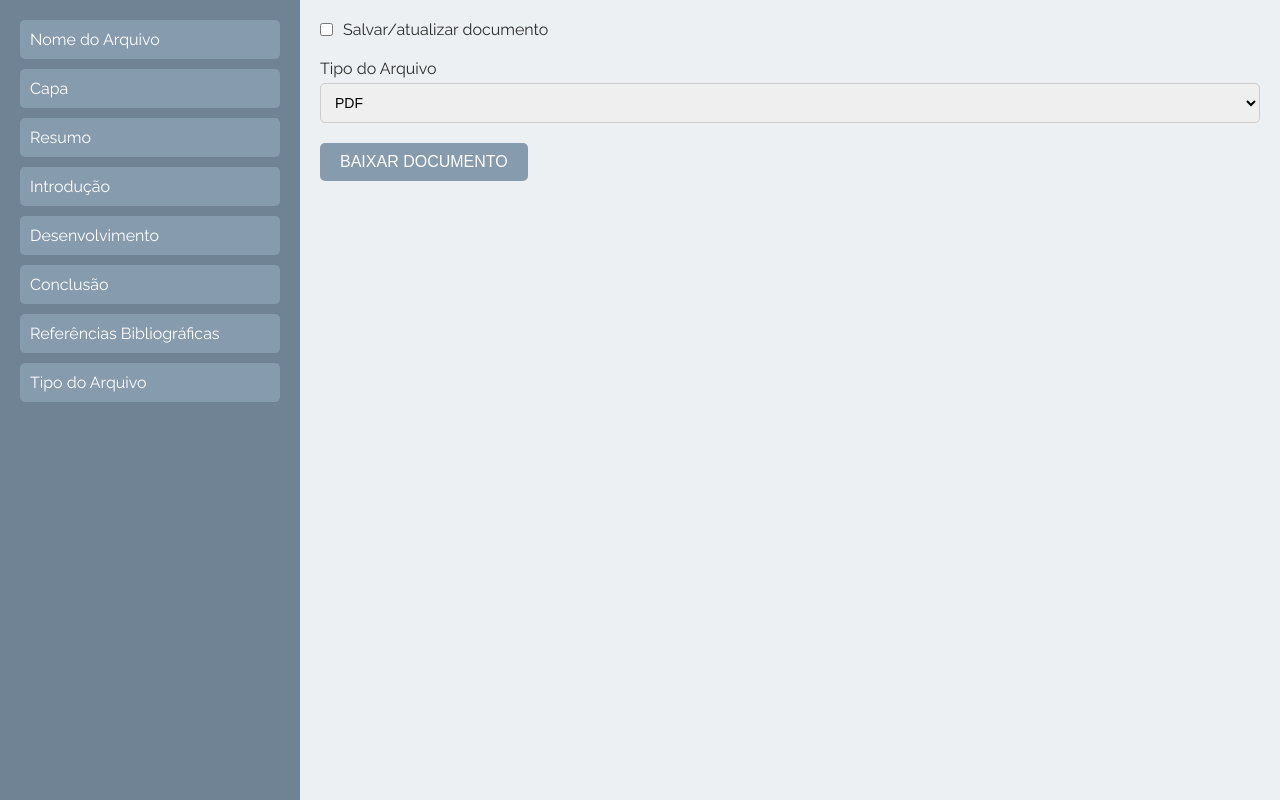
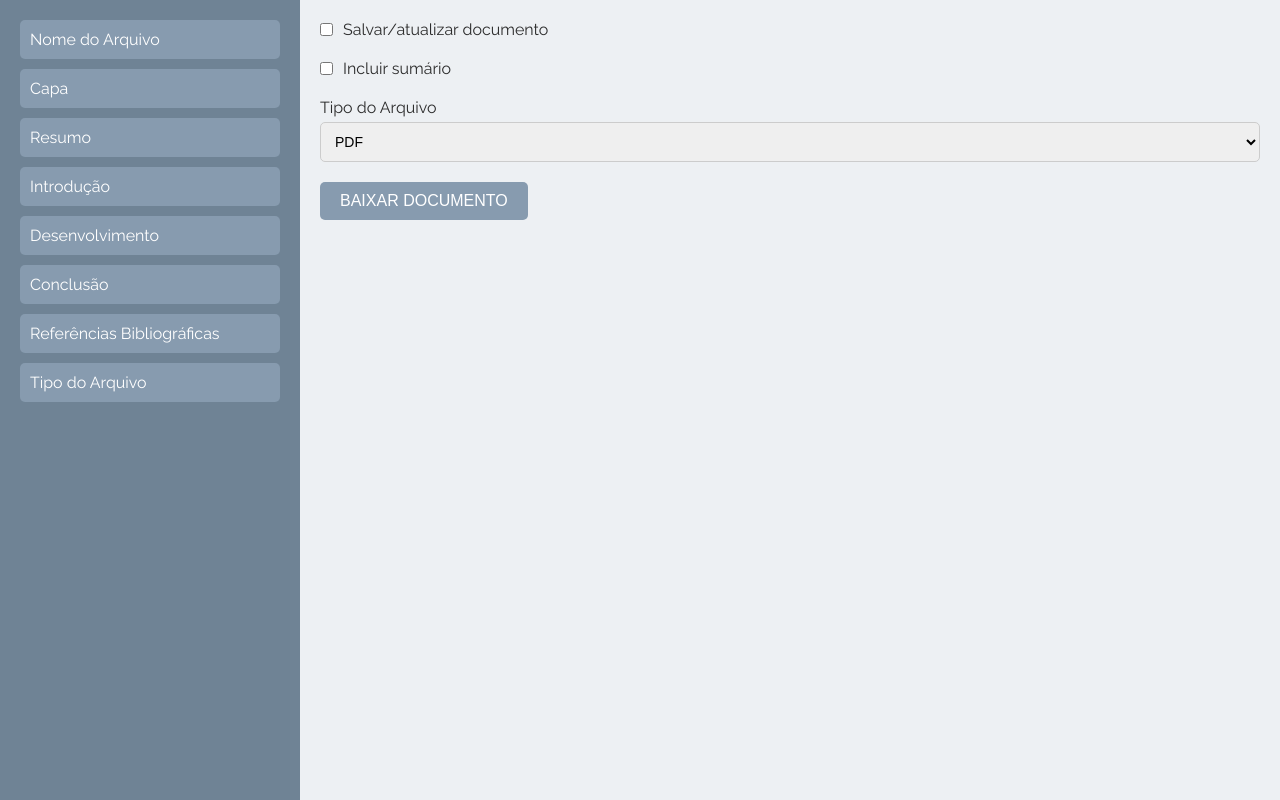
Before and after one commit to maymarquee/ABNT_Model, a Django app: page /formatador/ in a window 1280 px wide, after a click on "Tipo do Arquivo". Run offline with Django 5.2, Linux system fonts and the light colour scheme; a user stored in the database is signed in.

Commit message:
adicionando checkbox para incluir sumário

```diff
--- a/abnt_model/views.py
+++ b/abnt_model/views.py
@@ -310,8 +310,8 @@ def formatador(request, pk=None):
         analise_discussao = request.POST.get("analise_discussao", "")
         conclusao = request.POST.get("conclusao", "")
         referencias = request.POST.get("referencias", "")
-        checkbox = request.POST.get("salvar_modelo","")
-
+        salvar_modelo = request.POST.get("salvar_modelo","")
+        incluir_sumario = request.POST.get("incluir_sumario","")
         dados = {
             'url_imagem': url_imagem,
             'titulo': titulo,
@@ -334,7 +334,7 @@ def formatador(request, pk=None):
             "conclusao": conclusao,
             "referencias": referencias,
         }
-        if checkbox == 'on':
+        if salvar_modelo == 'on':
             defaults = dados.copy()
             defaults["user"]= request.user
             modelo_trabalho = Simple_TCC.objects.update_or_create(
@@ -370,18 +370,19 @@ def formatador(request, pk=None):
         html_string = render_to_string('abnt_model/documento.html', dados)
         pdf_file = HTML(string=html_string).write_pdf()
 
-        sumario, paginas, titulos, subtitulos = geradorDeSumario(pdf_file)
-        buscar =  ['#introducao','#problematizacao','#justificativa','#questao_geral','#objetivo', '#metodologia','#desenvolvimento','#analise_discussao','#conclusao','#referencias']
+        if incluir_sumario == 'on':
+            sumario, paginas, titulos, subtitulos = geradorDeSumario(pdf_file)
+            buscar =  ['#introducao','#problematizacao','#justificativa','#questao_geral','#objetivo', '#metodologia','#desenvolvimento','#analise_discussao','#conclusao','#referencias']
 
-        combina = zip(sumario, buscar, paginas)
-        dados['pontos'] = ' . '*70
-        dados['sumario'] = sumario
-        dados['paginas'] = paginas
-        dados['buscar'] = buscar
-        dados['combina'] = combina
-        dados['titulos'] = titulos
-        dados['subtitulos'] = subtitulos
-        pdf_file = adicionarSumario(dados)
+            combina = zip(sumario, buscar, paginas)
+            dados['pontos'] = ' . '*70
+            dados['sumario'] = sumario
+            dados['paginas'] = paginas
+            dados['buscar'] = buscar
+            dados['combina'] = combina
+            dados['titulos'] = titulos
+            dados['subtitulos'] = subtitulos
+            pdf_file = adicionarSumario(dados)
 
         if tipo_do_arquivo == 'pdf':
             response = HttpResponse(pdf_file, content_type='application/pdf')
--- a/static/script/index.js
+++ b/static/script/index.js
@@ -2,9 +2,9 @@ function toggleDarkMode(event) {
     event.preventDefault();
 
     const body = document.body;
-    body.classList.toggle('dark-mode'); // adiciona ou remove a classe 'dark-mode'
+    body.classList.toggle('dark-mode');
 
-    // se o modo escuro está ativado, salva a preferência no localStorage
+
     if (body.classList.contains('dark-mode')) {
         localStorage.setItem('darkMode', 'enabled');
     } else {
@@ -12,17 +12,17 @@ function toggleDarkMode(event) {
     }
 }
 
-// carrega a preferência de dark mode ao carregar a página
+
 function loadDarkModePreference() {
     const darkMode = localStorage.getItem('darkMode');
 
-    // se a preferência for "enabled", ativa o modo escuro
+
     if (darkMode === 'enabled') {
         document.body.classList.add('dark-mode');
     }
 }
 
-// executa ao carregar a página
+
 loadDarkModePreference();
 
 document.getElementById('dark-mode-toggle').addEventListener('click', toggleDarkMode);
--- a/static/styles/formatador.css
+++ b/static/styles/formatador.css
@@ -141,7 +141,7 @@ button {
 button:hover {
     background-color: var(--cor-hoover-formatador);
 }
-.container_salvar{
+.container_checkbox{
     display: flex;
     flex-direction: row;
     justify-content: start;
--- a/templates/abnt_model/formatador.html
+++ b/templates/abnt_model/formatador.html
@@ -111,9 +111,13 @@
                     </div>
 
                     <div id="tipo_do_arquivo" class="form-group">
-                        <div class="container_salvar">
+                        <div class="container_checkbox">
                             <input type="checkbox" name="salvar_modelo" >
-                            <p for="salvar_modelo">Salvar/Atualizar documento</p>
+                            <p for="salvar_modelo">Salvar/atualizar documento</p>
+                        </div>
+                        <div class="container_checkbox">
+                            <input type="checkbox" name="incluir_sumario" >
+                            <p for="salvar_modelo">Incluir sumário</p>
                         </div>
                         <label for="tipo_do_arquivo">Tipo do Arquivo</label>
                         <select name="tipo_do_arquivo">
@@ -225,9 +229,13 @@
                             </div>
 
                             <div id="tipo_do_arquivo" class="form-group">
-                                <div class="container_salvar">
+                                <div class="container_checkbox">
                                     <input type="checkbox" name="salvar_modelo" >
                                     <p for="salvar_modelo">Salvar/atualizar documento</p>
+                                </div>
+                                <div class="container_checkbox">
+                                    <input type="checkbox" name="incluir_sumario" >
+                                    <p for="salvar_modelo">Incluir sumário</p>
                                 </div>
                                 <label for="tipo_do_arquivo">Tipo do Arquivo</label>
                                 <select name="tipo_do_arquivo">
```
Also changed, not shown: static/script/formatador.js (+7 -8 lines), db.sqlite3.
